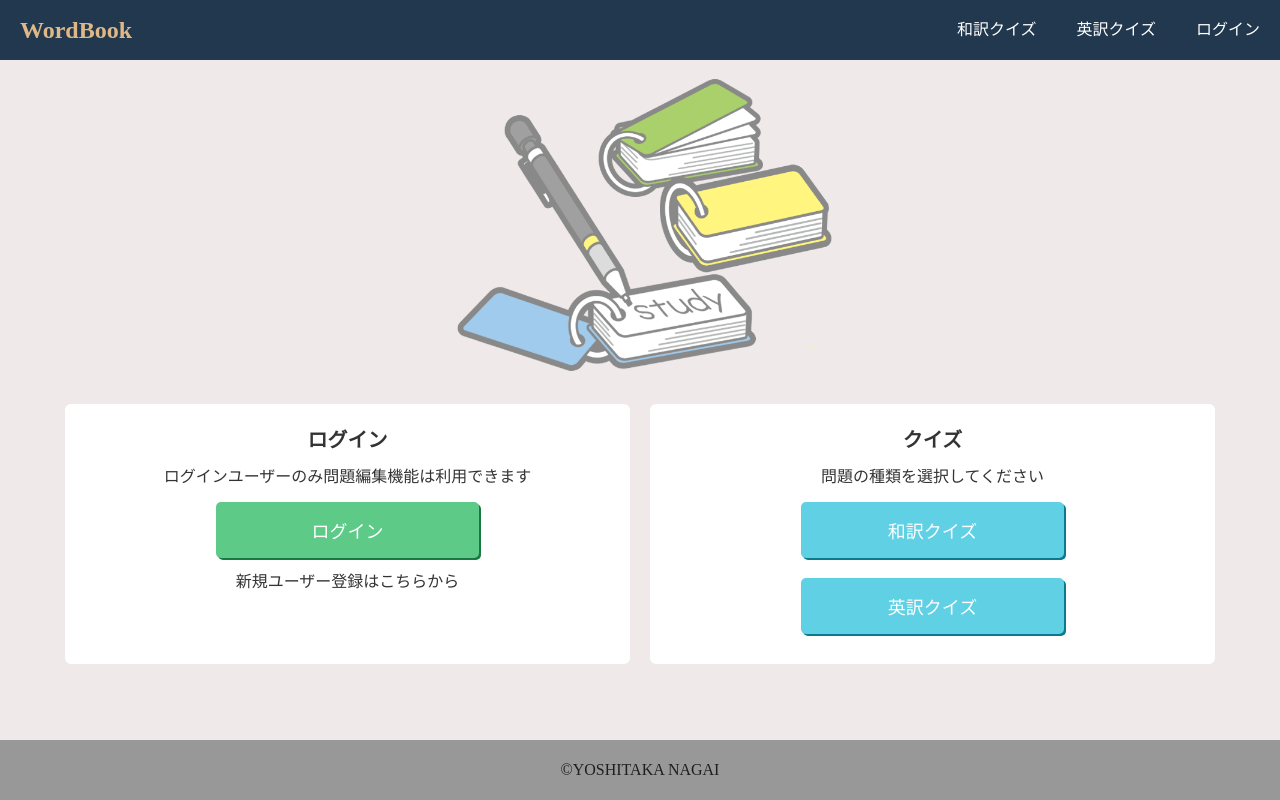
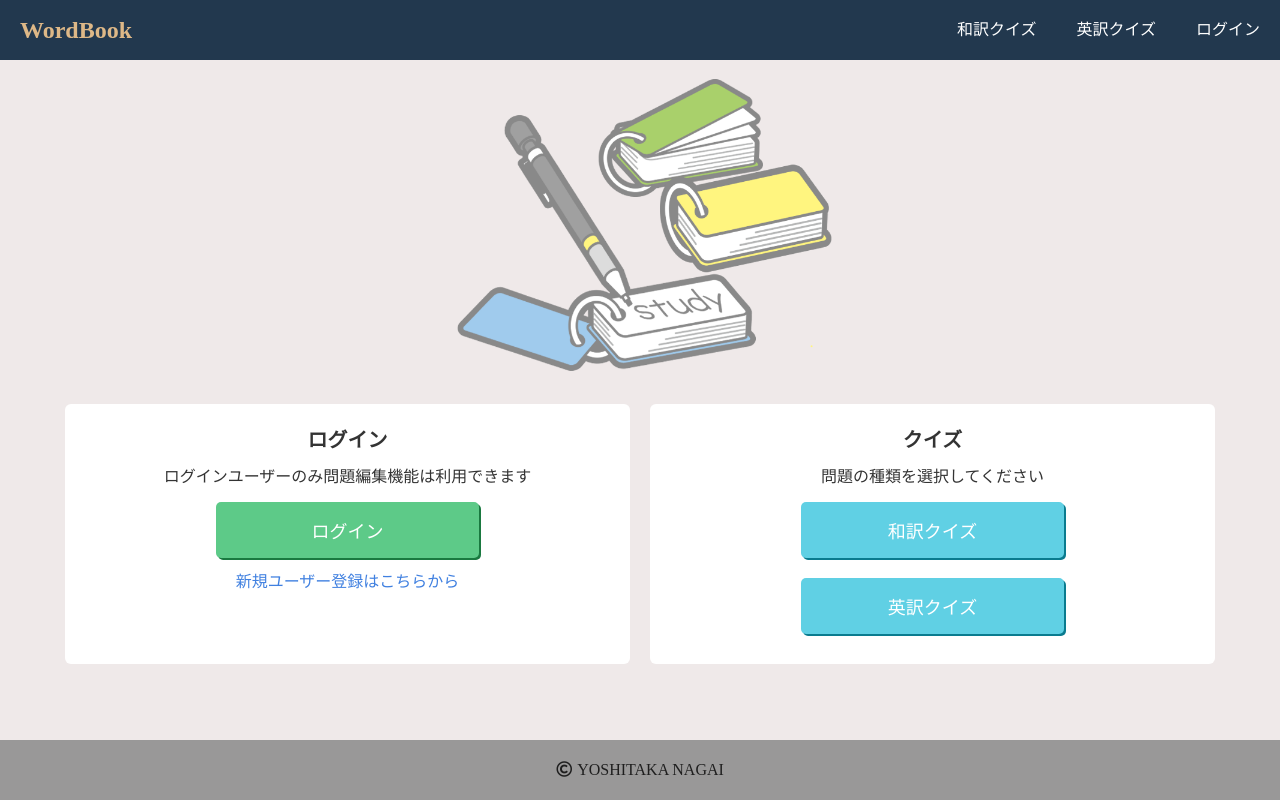
Before and after one commit to yoshitaka7144/WordBook, a PHP site: page / in a window 1280 px wide. Run offline with PHP 8.4, Linux system fonts and the light colour scheme.

Commit message:
コメント追加、リンク修正など

```diff
--- a/createUser.php
+++ b/createUser.php
@@ -8,7 +8,9 @@
 require_once("config.php");
 require_once("util.php");
 session_start();
-unsetSession();
+unsetQuizSession();
+
+// 非ログイン時
 if (isset($_SESSION["user"])) {
   header("Location: ./index.php");
   exit;
@@ -93,7 +95,7 @@ if ($createUser === CREATE_USER) {
           <input type="text" name="inputUserName" id="inputUserName" placeholder="ユーザ名" autocomplete="off" value="<?= h($inputUserName) ?>">
           <input type="password" name="inputPassword" id="inputPassword" maxlength="8" placeholder="パスワード(半角英数字4文字以上)" autocomplete="off">
           <input class="btn btn-green btn-normal" type="submit" value="登録">
-          <p class="message"><a href="login.php">既に登録済みの方はこちらからログイン</a></p>
+          <p class="message"><a class="link" href="login.php">既に登録済みの方はこちらからログイン</a></p>
           <input type="hidden" name="createUser" value="<?= CREATE_USER ?>">
         </form>
       </div>
--- a/css/style.css
+++ b/css/style.css
@@ -90,6 +90,14 @@ main {
 
 .color-green {
   color: green;
+}
+
+.link {
+  color: #4080e0;
+}
+
+.link:hover {
+  opacity: 0.7;
 }
 
 /*----------------------------------------------
@@ -239,6 +247,10 @@ footer {
   height: 60px;
   width: 100%;
   background-color: #999898;
+}
+
+footer i {
+  margin-right: 5px;
 }
 
 /*----------------------------------------------
--- a/edit.php
+++ b/edit.php
@@ -11,7 +11,7 @@ require_once("validation.php");
 require_once("util.php");
 
 session_start();
-unsetSession();
+unsetQuizSession();
 
 // 非ログイン時
 if (!isset($_SESSION["user"])) {
--- a/footer.php
+++ b/footer.php
@@ -7,7 +7,7 @@
  */
 ?>
 <footer>
-  <span>&copy;YOSHITAKA NAGAI</span>
+  <span><i class="far fa-copyright"></i>YOSHITAKA NAGAI</span>
 </footer>
 </body>
 
--- a/index.php
+++ b/index.php
@@ -8,8 +8,9 @@
 require_once("config.php");
 require_once("util.php");
 session_start();
-unsetSession();
+unsetQuizSession();
 
+// ログイン時、最終アクセス日更新
 if (isset($_SESSION["user"])) {
   updateLastAccessDate();
 }
@@ -62,7 +63,7 @@ if (isset($_SESSION["user"])) {
           <p class="title">ログイン</p>
           <p class="message">ログインユーザーのみ問題編集機能は利用できます</p>
           <a href="login.php" class="btn btn-normal btn-green">ログイン</a>
-          <p><a href="createUser.php">新規ユーザー登録はこちらから</a></p>
+          <p class="message"><a class="link" href="createUser.php">新規ユーザー登録はこちらから</a></p>
         </div>
       <?php endif ?>
       <div class="menu">
--- a/quizSetting.php
+++ b/quizSetting.php
@@ -9,7 +9,7 @@ require_once("config.php");
 require_once("util.php");
 
 session_start();
-unsetSession();
+unsetQuizSession();
 
 // 問題種類
 $type = filter_input(INPUT_GET, "type");
@@ -46,7 +46,9 @@ try {
           <p class="message color-red"><?= DB_ERROR_MESSAGE ?></p>
           <p class="message"><?= $dbErrorMessage ?></p>
           <div class="btn-wrapper">
-            <a href="edit.php" class="btn btn-green btn-normal">問題編集</a>
+            <?php if (isset($_SESSION["user"])) : ?>
+              <a href="edit.php" class="btn btn-green btn-normal">問題編集</a>
+            <?php endif ?>
             <a href="index.php" class="btn btn-blue btn-normal">トップ画面</a>
           </div>
         <?php else : ?>
--- a/scss/style.scss
+++ b/scss/style.scss
@@ -74,6 +74,13 @@ main {
 
 .color-green {
   color: green;
+}
+
+.link {
+  color: rgb(64, 128, 224);
+  &:hover {
+    opacity: 0.7;
+  }
 }
 
 /*----------------------------------------------
@@ -203,6 +210,10 @@ footer {
   height: 60px;
   width: 100%;
   background-color: rgb(153, 152, 152);
+
+  i{
+    margin-right: 5px;
+  }
 }
 
 /*----------------------------------------------
--- a/util.php
+++ b/util.php
@@ -17,8 +17,12 @@ function h($str)
   return htmlspecialchars($str, ENT_QUOTES, 'UTF-8');
 }
 
-
-function unsetSession()
+/**
+ * クイズ関連のセッションクリア
+ *
+ * @return void
+ */
+function unsetQuizSession()
 {
   unset($_SESSION["dbConnected"]);
   unset($_SESSION["quizData"]);
@@ -32,7 +36,12 @@ function unsetSession()
   unset($_SESSION["endTime"]);
 }
 
-
+/**
+ * 編集可能回数を1減らしてデータ更新
+ *
+ * @param PDO $pdo
+ * @return void
+ */
 function minusRegistCount($pdo)
 {
   $stmt = $pdo->prepare("update users set regist_count = :regist_count where name = :name");
@@ -43,11 +52,19 @@ function minusRegistCount($pdo)
   $_SESSION["user"]["registCount"]--;
 }
 
+/**
+ * 最終アクセス日更新処理
+ *
+ * @return void
+ */
 function updateLastAccessDate()
 {
+  // 現在日付
   $nowDate = date("Y-m-d");
+
+  // セッションにある最終アクセス日と現在日付比較
   if ($_SESSION["user"]["lastAccessDate"] < $nowDate) {
-    //
+    // 編集可能回数をレベルの数値にする
     $plusCount = floor($_SESSION["user"]["answerCount"] / USER_LEVEL_DENOMINATOR);
     if ($_SESSION["user"]["registCount"] < $plusCount) {
       $_SESSION["user"]["registCount"] = $plusCount;
```
Also changed, not shown: login.php (+6 -3 lines), logout.php (+8 -2 lines), quiz.php (+10 -2 lines), 1 other file.
